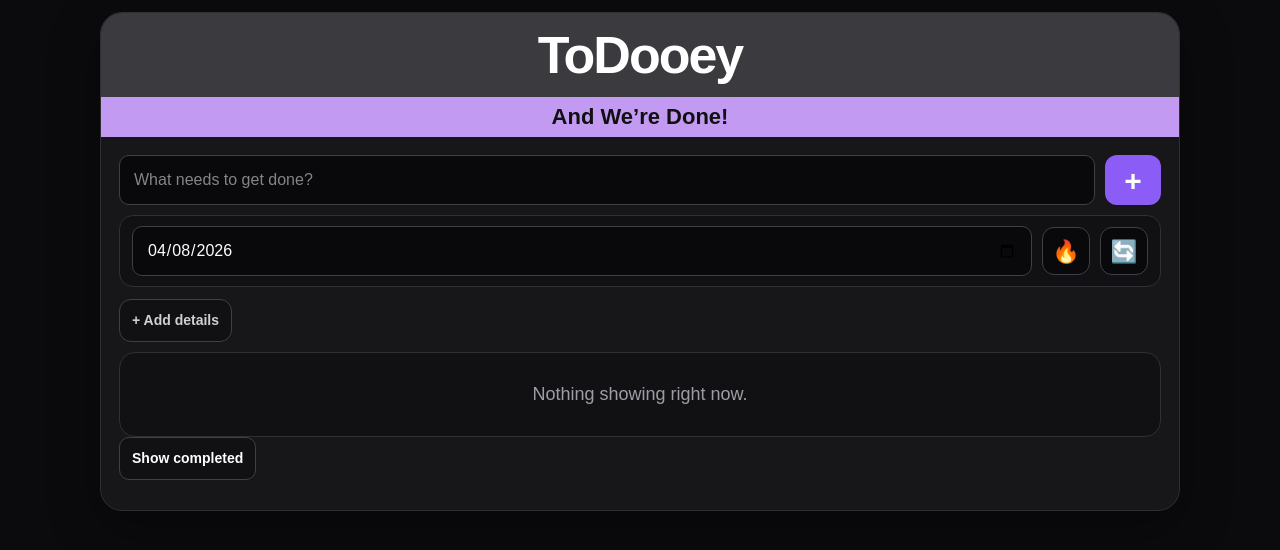
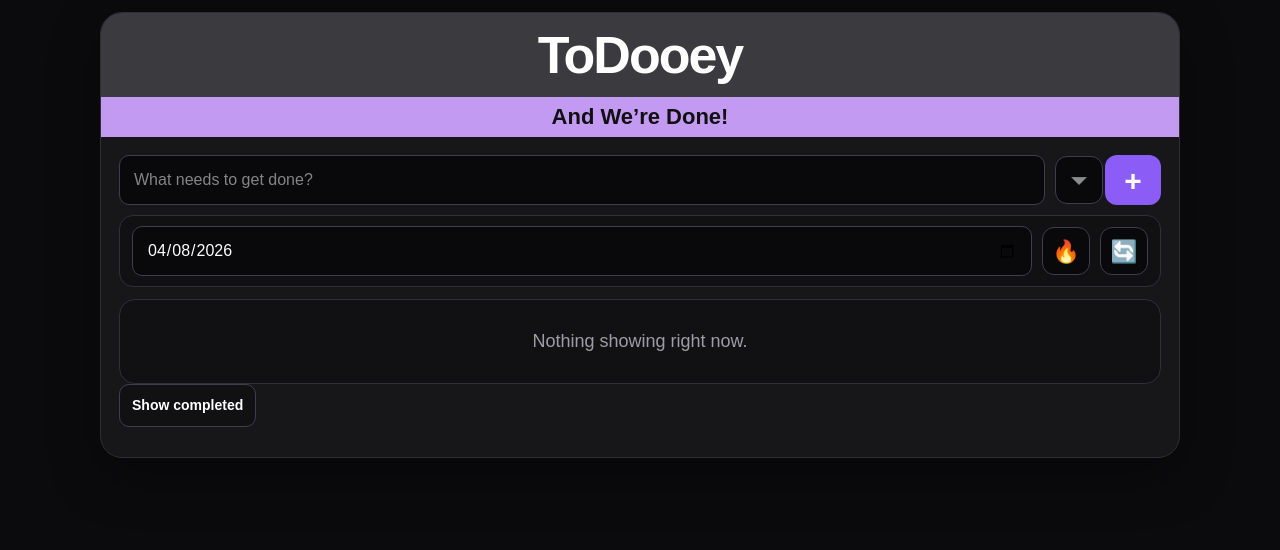
Before and after one commit to joshuamcguiretn/todooey, a Next.js app: page / in a window 1280 px wide. Shown: the top 550 px of the page. Built offline with nearby package versions, Linux system fonts and the light colour scheme.

Commit message:
move add details to dropdown arrow

```diff
--- a/app/page.tsx
+++ b/app/page.tsx
@@ -369,7 +369,7 @@ export default function TodoeyPage() {
     } as React.CSSProperties,
     mobileControls: {
       display: "grid",
-      gridTemplateColumns: "1fr 56px",
+      gridTemplateColumns: "1fr 40px 56px",
       gap: "10px",
       alignItems: "center",
       marginBottom: "10px",
@@ -684,6 +684,14 @@ export default function TodoeyPage() {
                 placeholder="What needs to get done?"
               />
               <button
+                style={showNewDescription ? styles.activeToggleIconButton : styles.toggleIconButton}
+                onClick={() => setShowNewDescription((prev) => !prev)}
+                aria-label="Toggle details"
+                title="Toggle details"
+              >
+                ⏷
+              </button>
+              <button
                 style={styles.addButton}
                 onClick={addTask}
                 aria-label="Add task"
@@ -751,13 +759,6 @@ export default function TodoeyPage() {
                 </div>
               </div>
             ) : null}
-
-            <button
-              style={styles.addDetailsButton}
-              onClick={() => setShowNewDescription((prev) => !prev)}
-            >
-              {showNewDescription ? "Hide details" : "+ Add details"}
-            </button>
 
             {showNewDescription ? (
               <div style={styles.newDescriptionBox}>
```
